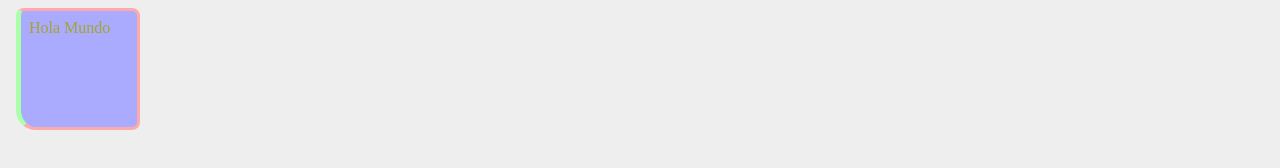
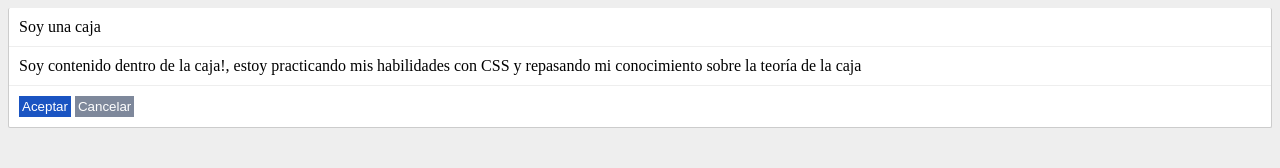
Before and after one commit to cesar-vaesco/html-css-js-node, a plain HTML site: page index.html in a window 1280 px wide. Drawn offline with Linux system fonts and the light colour scheme.

Commit message:
Ejercicio sobre modelado de caja

```diff
--- a/css/main.css
+++ b/css/main.css
@@ -3,17 +3,38 @@ body {
 }
 
 .caja {
-    margin: 8px;
-    padding: 8px;
+    background-color: #ffff;
     border-style: solid;
-    border-width: 3px;
-    border-color: #faa;
-    border-left: 5px solid #afa;
-    background-color: #aaf;
-    /**/
-    border-radius: 8px;
-    border-bottom-left-radius: 20px;
-    height: 100px;
-    width: 100px;
-    color: #a3a52f;
+    border-width: 1px;
+    border-color: #ccc;
+    border-radius: 2px;
+    border-top: solid 0px;
 }
+
+.contenido {
+    padding: 10px;
+}
+
+.header {
+    padding: 10px;
+    border-bottom: solid 1px #eee;
+}
+
+.footer {
+    padding: 10px;
+    border-top: solid 1px #eee;
+}
+
+.aceptar {
+    background-color: rgb(26, 84, 194);
+    border: none;
+    color: #ffff;
+    padding: 3px;
+}
+
+.cancelar {
+    background-color: rgb(126, 136, 155);
+    border: none;
+    color: #ffff;
+    padding: 3px;
+}
--- a/index.html
+++ b/index.html
@@ -1,10 +1,27 @@
 <!DOCTYPE html>
 <html>
+
 <head>
     <title>CSS</title>
     <link type="text/css" rel="stylesheet" href="css/main.css">
 </head>
+
 <body>
-        <div class="caja">Hola Mundo</div>
+    <div class="caja">
+
+        <div class="header">
+            Soy una caja
+        </div>
+        <div class="contenido">
+            Soy contenido dentro de la caja!, estoy practicando mis habilidades con CSS y repasando
+            mi conocimiento sobre la teoría de la caja
+        </div>
+        <div class="footer">
+            <button class="aceptar">Aceptar</button>
+            <button class="cancelar">Cancelar</button>
+        </div>
+    </div>
+
 </body>
+
 </html>
```
Lines whose indentation alone changed are shown as unchanged.
